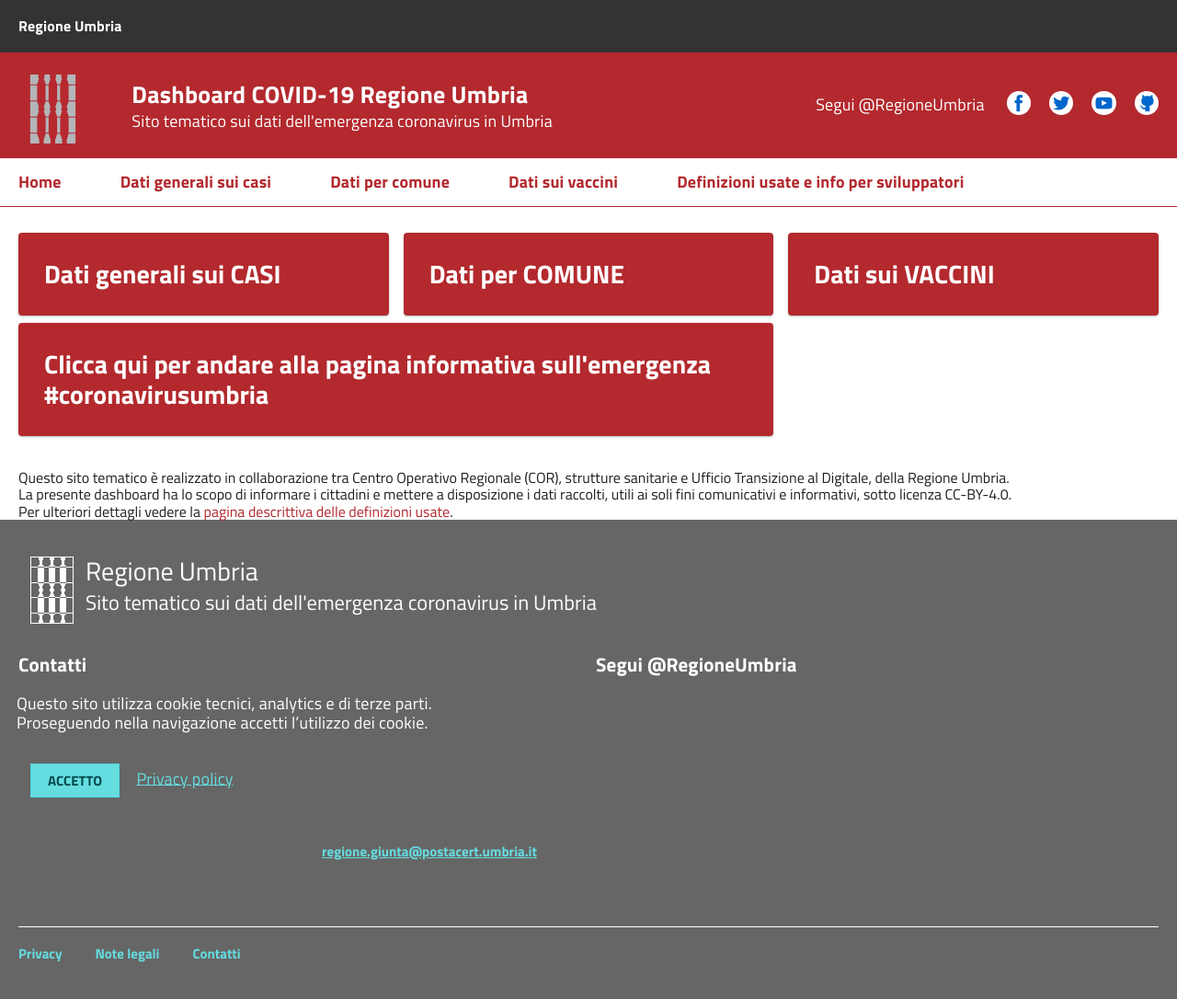
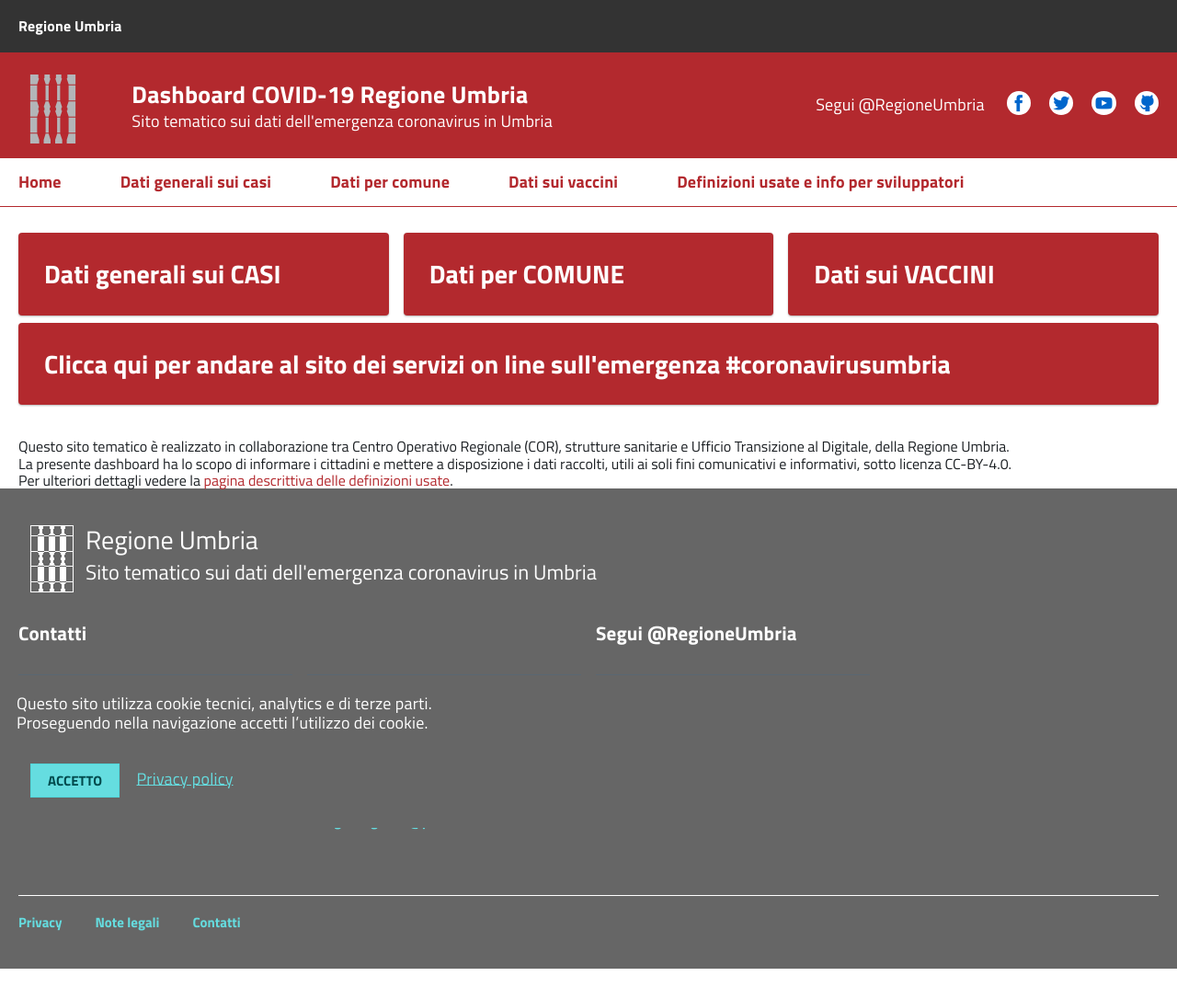
Before and after one commit to msguilla/coronavirus, a Jekyll site: the page built from index.html, in a window 1280 px wide. Shown: the whole page at 92% size. Built offline with Jekyll 4.4.1, drawn with Linux system fonts in a browser that asks for light colours; comment, search, counter and statistics services are not loaded; after the commit the page ends 1053 px from its top, so only the background shows below that.

Commit message:
Update index.html

```diff
--- a/index.html
+++ b/index.html
@@ -28,9 +28,9 @@ layout: home
     </div>
 
     <div class="Grid Grid--withGutter">
-      <div class="Grid-cell u-md-size2of3 u-lg-size2of3">
+      <div class="Grid-cell u-md-size3of3 u-lg-size3of3">
             <div class="Entrypoint-item u-background-50">
-                <p><a class="u-textClean u-text-h3 u-color-white" href="http://www.regione.umbria.it/coronavirus">Clicca qui per andare alla pagina informativa sull'emergenza #coronavirusumbria</a></p>
+                <p><a class="u-textClean u-text-h3 u-color-white" href="https://emergenzacoronavirus.regione.umbria.it/">Clicca qui per andare al sito dei servizi on line sull'emergenza #coronavirusumbria</a></p>
             </div>
         </div>
     </div>
```
